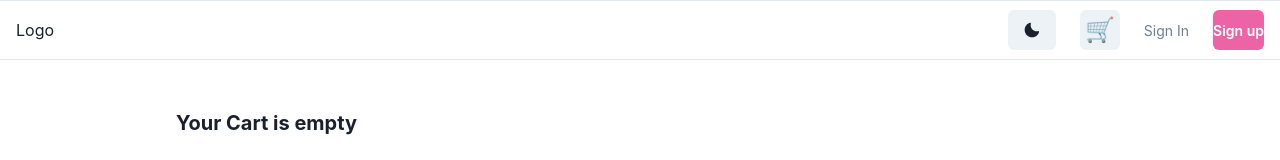
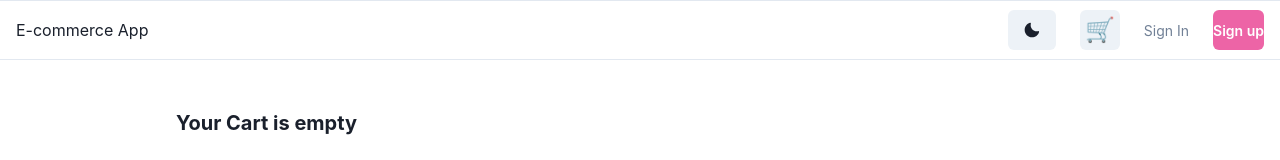
Before and after one commit to jesualujan/30weba_fullstack, a Next.js app in the folder ecommerce/: page /cart in a window 1280 px wide. Shown: the top 160 px of the page. Built offline with nearby package versions, Linux system fonts and the light colour scheme.

Commit message:
✨ hice cambios en layout

```diff
--- a/ecommerce/components/Layout.js
+++ b/ecommerce/components/Layout.js
@@ -39,7 +39,13 @@ const Layout = ({children}) => {
       <Flex flex={{base:1}} justify={{base:'center', md: 'start'}}>
         <Text
         fontFamily={'heading'}
-        color={useColorModeValue('gray.800', 'white')}>Logo
+        color={useColorModeValue('gray.800', 'white')}>
+          <Link
+          href='/'
+          fontFamily={'heading'}
+          color={useColorModeValue('gray.800', 'white')}>
+            E-commerce App
+          </Link>
         </Text>
       </Flex>
         <Stack
@@ -51,7 +57,7 @@ const Layout = ({children}) => {
         <Button onClick={toggleColorMode}>
           {colorMode === 'light' ?  <MoonIcon/> : <SunIcon/>}
         </Button>
-        <Link href='/cart' >
+        <Link href='/cart' passHref >
         <CartIcon />
         </Link>
           <Button
```
